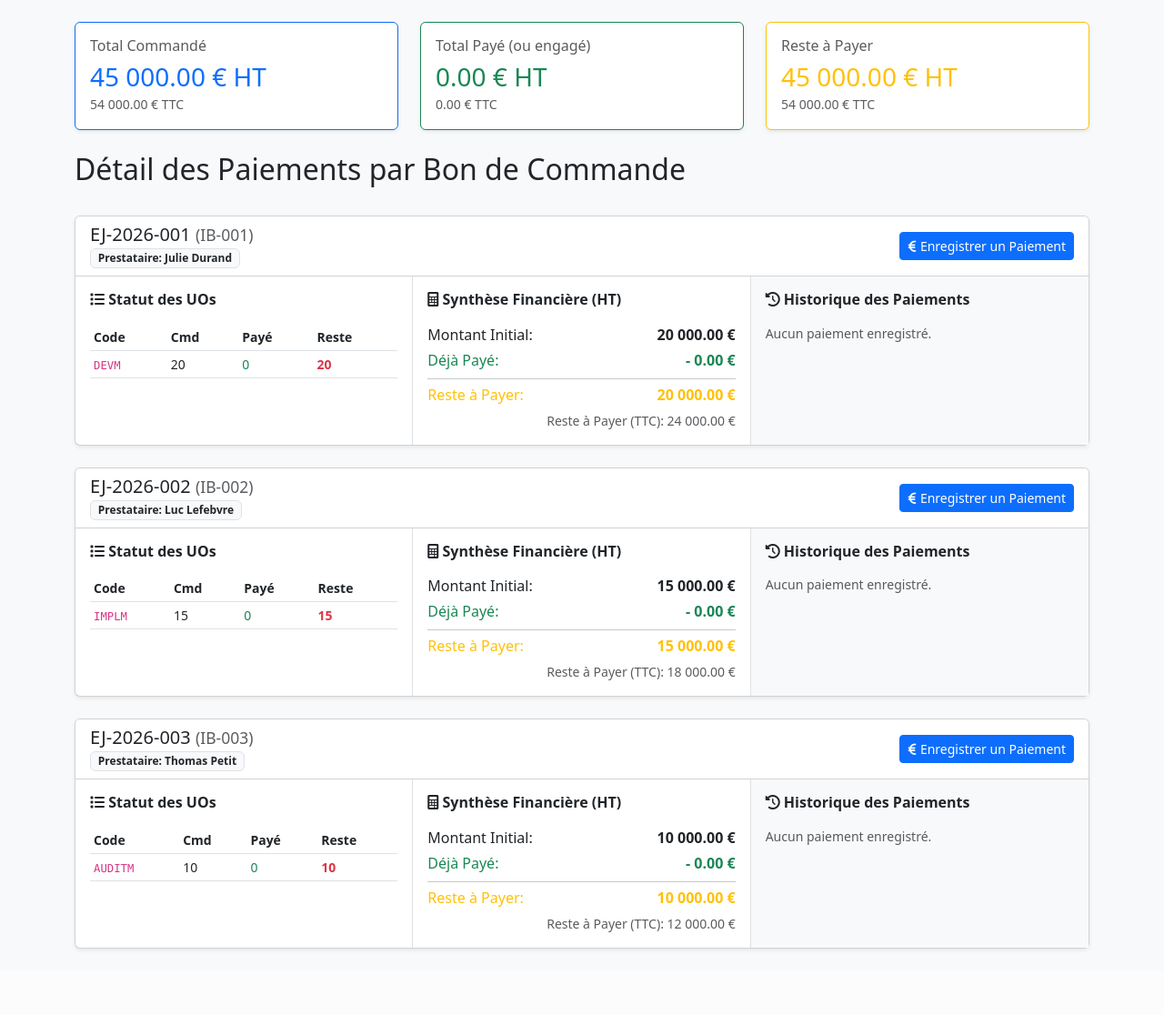
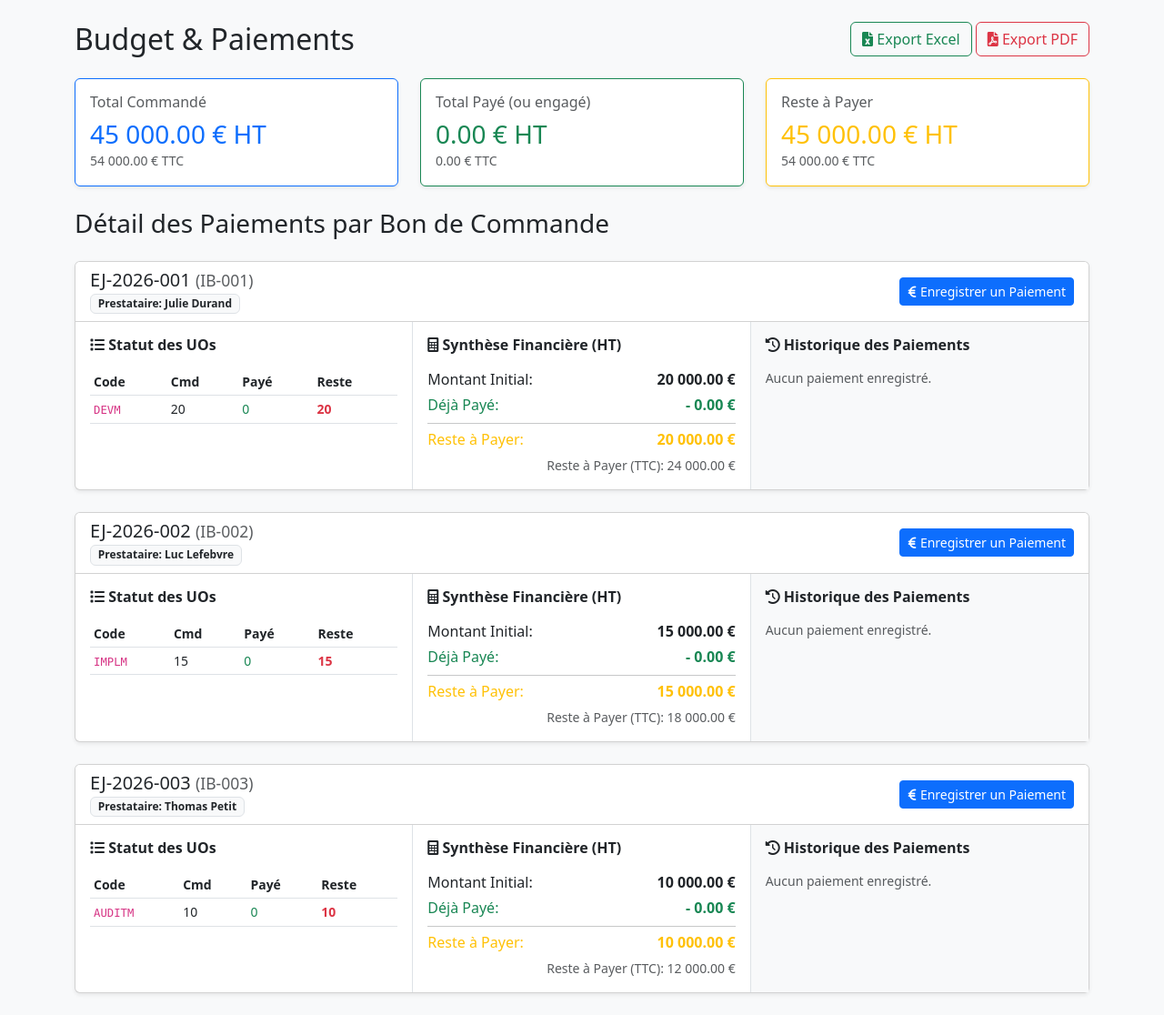
Before and after one commit to nviault-dgfip/gestion-equipe, a Flask app: page /budget in a window 1280 px wide. Shown: the part 56-1172 px from the top of the page at 91% size. Before the commit the page ends 1101 px from the top, so only its background shows below. Run offline with Flask 3, Linux system fonts and the light colour scheme; some libraries are stand-ins or nearby versions.

Commit message:
feat: add Excel and PDF export functionality to budget page
- Refactored budget data calculation into a reusable helper function.
- Added `/budget/export/excel` route for multi-tab Excel reports.
- Added `/budget/export/pdf` route for formal landscape PDF reports using fpdf2.
- Updated budget template with export buttons in the top-right corner.
- Modernized FPDF syntax to avoid deprecation warnings.

Co-authored-by: nviault-dgfip <55130436+nviault-dgfip@users.noreply.github.com>

```diff
--- a/app.py
+++ b/app.py
@@ -1,6 +1,7 @@
-from flask import Flask, render_template, request, send_file, redirect, url_for, flash, session
+from flask import Flask, render_template, request, send_file, redirect, url_for, flash, session, make_response
 from flask_wtf.csrf import CSRFProtect
 import pandas as pd
+from fpdf import FPDF, XPos, YPos
 import json
 import os
 import numpy as np
@@ -546,8 +547,7 @@ def match_member_conso(member, conso_map):
 
     return total_conso_monthly
 
-@app.route('/budget')
-def budget_index():
+def get_budget_data_context():
     team = load_team()
     marche = load_marche()
     tva_rate = marche.get('annexe_financiere', {}).get('tva_taux_percent', 20)
@@ -693,14 +693,232 @@ def budget_index():
             global_summary["remaining_ht"] += bc_rem_ht
             global_summary["remaining_ttc"] += bc_rem_ttc
 
-    return render_template('budget.html',
-                           budget=budget_data,
-                           summary=global_summary,
-                           marche=marche,
-                           today=date.today().strftime("%Y-%m-%d"),
-                           monthly_costs=monthly_costs_per_member,
-                           global_monthly=global_monthly_costs,
-                           months=sorted_all_months)
+    return {
+        "budget": budget_data,
+        "summary": global_summary,
+        "marche": marche,
+        "today": date.today().strftime("%Y-%m-%d"),
+        "monthly_costs": monthly_costs_per_member,
+        "global_monthly": global_monthly_costs,
+        "months": sorted_all_months
+    }
+
+@app.route('/budget')
+def budget_index():
+    ctx = get_budget_data_context()
+    return render_template('budget.html', **ctx)
+
+class BudgetPDF(FPDF):
+    def header(self):
+        self.set_font('helvetica', 'B', 15)
+        self.cell(0, 10, 'Rapport de Budget et Paiements', align='C', new_x=XPos.LMARGIN, new_y=YPos.NEXT)
+        self.set_font('helvetica', 'I', 10)
+        self.cell(0, 10, f'Généré le {datetime.now().strftime("%d/%m/%Y %H:%M")}', align='R', new_x=XPos.LMARGIN, new_y=YPos.NEXT)
+        self.ln(5)
+
+    def footer(self):
+        self.set_y(-15)
+        self.set_font('helvetica', 'I', 8)
+        self.cell(0, 10, f'Page {self.page_no()}/{{nb}}', align='C')
+
+@app.route('/budget/export/pdf')
+def budget_export_pdf():
+    ctx = get_budget_data_context()
+    pdf = BudgetPDF(orientation='L', unit='mm', format='A4')
+    pdf.alias_nb_pages()
+    pdf.add_page()
+
+    # 1. Résumé Global
+    pdf.set_font('helvetica', 'B', 12)
+    pdf.cell(0, 10, '1. Résumé Global', new_x=XPos.LMARGIN, new_y=YPos.NEXT)
+    pdf.set_font('helvetica', '', 10)
+
+    summary = ctx['summary']
+    pdf.cell(60, 8, "Indicateur", border=1)
+    pdf.cell(60, 8, "Montant HT", border=1)
+    pdf.cell(60, 8, "Montant TTC", border=1, new_x=XPos.LMARGIN, new_y=YPos.NEXT)
+
+    indicators = [
+        ["Total Commandé", summary['total_ht'], summary['total_ttc']],
+        ["Total Payé", summary['paid_ht'], summary['paid_ttc']],
+        ["Reste à Payer", summary['remaining_ht'], summary['remaining_ttc']]
+    ]
+
+    for row in indicators:
+        pdf.cell(60, 8, row[0], border=1)
+        pdf.cell(60, 8, f"{row[1]:,.2f} EUR".replace(',', ' '), border=1)
+        pdf.cell(60, 8, f"{row[2]:,.2f} EUR".replace(',', ' '), border=1, new_x=XPos.LMARGIN, new_y=YPos.NEXT)
+
+    pdf.ln(10)
+
+    # 2. Coûts Mensuels
+    pdf.set_font('helvetica', 'B', 12)
+    pdf.cell(0, 10, '2. Coûts Mensuels Global', new_x=XPos.LMARGIN, new_y=YPos.NEXT)
+    pdf.set_font('helvetica', '', 10)
+
+    months = ctx['months']
+    global_monthly = ctx['global_monthly']
+
+    pdf.cell(40, 8, 'Mois', border=1)
+    pdf.cell(40, 8, 'Coût HT', border=1, new_x=XPos.LMARGIN, new_y=YPos.NEXT)
+    for m in months:
+        pdf.cell(40, 8, m, border=1)
+        pdf.cell(40, 8, f"{global_monthly[m]:,.2f} EUR".replace(',', ' '), border=1, new_x=XPos.LMARGIN, new_y=YPos.NEXT)
+
+    if ctx['monthly_costs']:
+        pdf.add_page()
+        pdf.set_font('helvetica', 'B', 12)
+        pdf.cell(0, 10, '3. Détail par Prestataire', new_x=XPos.LMARGIN, new_y=YPos.NEXT)
+        pdf.set_font('helvetica', '', 8)
+
+        # Headers
+        pdf.cell(45, 8, 'Prestataire', border=1)
+        num_months = len(months)
+        # On calcule une largeur dynamique pour les mois
+        # Largeur disponible : 297 (A4 L) - 10*2 (margins) - 45 (name) - 25 (total) = 207
+        month_width = min(20, 207 / max(1, num_months))
+
+        for m in months:
+            pdf.cell(month_width, 8, m, border=1)
+        pdf.cell(25, 8, 'Total', border=1, new_x=XPos.LMARGIN, new_y=YPos.NEXT)
+
+        for name, costs in ctx['monthly_costs'].items():
+            pdf.cell(45, 8, name[:25], border=1)
+            row_total = 0
+            for m in months:
+                val = costs.get(m, 0)
+                pdf.cell(month_width, 8, f"{val:,.0f}".replace(',', ' '), border=1)
+                row_total += val
+            pdf.cell(25, 8, f"{row_total:,.2f}".replace(',', ' '), border=1, new_x=XPos.LMARGIN, new_y=YPos.NEXT)
+
+    pdf.add_page()
+    pdf.set_font('helvetica', 'B', 12)
+    pdf.cell(0, 10, '4. Détail des Bons de Commande et Historique', new_x=XPos.LMARGIN, new_y=YPos.NEXT)
+
+    for bc in ctx['budget']:
+        pdf.set_font('helvetica', 'B', 10)
+        pdf.set_fill_color(240, 240, 240)
+        pdf.cell(0, 8, f"BC: {bc['chorus_id']} ({bc['ibis_id']}) - {bc['member_name']}", fill=True, new_x=XPos.LMARGIN, new_y=YPos.NEXT)
+        pdf.set_font('helvetica', '', 9)
+        pdf.cell(60, 6, f"Initial HT: {bc['total_ht']:,.2f} EUR".replace(',', ' '))
+        pdf.cell(60, 6, f"Déjà Payé HT: {bc['paid_ht']:,.2f} EUR".replace(',', ' '))
+        pdf.cell(60, 6, f"Reste HT: {bc['remaining_ht']:,.2f} EUR".replace(',', ' '), new_x=XPos.LMARGIN, new_y=YPos.NEXT)
+
+        if bc['payments']:
+            pdf.set_font('helvetica', 'B', 8)
+            pdf.cell(30, 6, "Date", border=1)
+            pdf.cell(25, 6, "Type", border=1)
+            pdf.cell(40, 6, "SF ID", border=1)
+            pdf.cell(100, 6, "Détail", border=1, new_x=XPos.LMARGIN, new_y=YPos.NEXT)
+            pdf.set_font('helvetica', '', 8)
+            for pay in bc['payments']:
+                pdf.cell(30, 6, str(pay.get('date_demande', '')), border=1)
+                pdf.cell(25, 6, str(pay['type']), border=1)
+                pdf.cell(40, 6, str(pay.get('service_fait_id', '')), border=1)
+                detail = ""
+                if pay['type'] == 'percentage':
+                    detail = f"{pay['percentage']}%"
+                else:
+                    detail = ", ".join([f"{uo['quantite']}x{uo['code']}" for uo in pay.get('uos', [])])
+                pdf.cell(100, 6, detail[:70], border=1, new_x=XPos.LMARGIN, new_y=YPos.NEXT)
+        else:
+            pdf.set_font('helvetica', 'I', 8)
+            pdf.cell(0, 6, "Aucun paiement enregistré.", new_x=XPos.LMARGIN, new_y=YPos.NEXT)
+        pdf.ln(5)
+
+        if pdf.get_y() > 170:
+            pdf.add_page()
+
+    output = pdf.output()
+    response = make_response(output)
+    response.headers.set('Content-Disposition', 'attachment', filename=f"Budget_Export_{datetime.now().strftime('%Y-%m-%d')}.pdf")
+    response.headers.set('Content-Type', 'application/pdf')
+    return response
+
+@app.route('/budget/export/excel')
+def budget_export_excel():
+    ctx = get_budget_data_context()
+    output = BytesIO()
+
+    with pd.ExcelWriter(output, engine='openpyxl') as writer:
+        # Tab 1: Résumé Global
+        summary = ctx['summary']
+        df_summary = pd.DataFrame([
+            {"Indicateur": "Total Commandé HT", "Valeur (€)": summary['total_ht']},
+            {"Indicateur": "Total Commandé TTC", "Valeur (€)": summary['total_ttc']},
+            {"Indicateur": "Total Payé HT", "Valeur (€)": summary['paid_ht']},
+            {"Indicateur": "Total Payé TTC", "Valeur (€)": summary['paid_ttc']},
+            {"Indicateur": "Reste à Payer HT", "Valeur (€)": summary['remaining_ht']},
+            {"Indicateur": "Reste à Payer TTC", "Valeur (€)": summary['remaining_ttc']}
+        ])
+        df_summary.to_excel(writer, index=False, sheet_name='Résumé Global')
+
+        # Tab 2: Coûts Mensuels
+        months = ctx['months']
+        global_monthly = ctx['global_monthly']
+        df_global = pd.DataFrame([{"Mois": m, "Coût HT (€)": global_monthly[m]} for m in months])
+
+        detailed_data = []
+        for name, costs in ctx['monthly_costs'].items():
+            row = {"Prestataire": name}
+            row_total = 0
+            for m in months:
+                val = costs.get(m, 0)
+                row[m] = val
+                row_total += val
+            row["Total (€)"] = row_total
+            detailed_data.append(row)
+        df_detailed = pd.DataFrame(detailed_data)
+
+        df_global.to_excel(writer, index=False, sheet_name='Coûts Mensuels', startrow=0)
+        df_detailed.to_excel(writer, index=False, sheet_name='Coûts Mensuels', startrow=len(df_global) + 3)
+
+        # Tab 3: Détails des BC
+        bc_rows = []
+        for bc in ctx['budget']:
+            bc_rows.append({
+                "BC Chorus": bc['chorus_id'],
+                "BC Ibis": bc['ibis_id'],
+                "Prestataire": bc['member_name'],
+                "Montant Initial HT": bc['total_ht'],
+                "Montant Initial TTC": bc['total_ttc'],
+                "Déjà Payé HT": bc['paid_ht'],
+                "Reste à Payer HT": bc['remaining_ht'],
+                "Reste à Payer TTC": bc['remaining_ttc']
+            })
+        df_bc = pd.DataFrame(bc_rows)
+        df_bc.to_excel(writer, index=False, sheet_name='Détails BC')
+
+        # Tab 4: Historique des Paiements
+        pay_rows = []
+        for bc in ctx['budget']:
+            for pay in bc['payments']:
+                detail = ""
+                if pay['type'] == 'percentage':
+                    detail = f"{pay['percentage']}%"
+                else:
+                    detail = ", ".join([f"{uo['quantite']} x {uo['code']}" for uo in pay.get('uos', [])])
+
+                pay_rows.append({
+                    "BC Chorus": bc['chorus_id'],
+                    "Prestataire": bc['member_name'],
+                    "Date Demande": pay.get('date_demande', ''),
+                    "Type": pay['type'],
+                    "ID Service Fait": pay.get('service_fait_id', ''),
+                    "Détail": detail
+                })
+        df_pay = pd.DataFrame(pay_rows)
+        df_pay.to_excel(writer, index=False, sheet_name='Historique Paiements')
+
+        # Auto-ajustement des colonnes
+        for sheetname in writer.sheets:
+            worksheet = writer.sheets[sheetname]
+            for column_cells in worksheet.columns:
+                length = max(len(str(cell.value)) for cell in column_cells)
+                worksheet.column_dimensions[column_cells[0].column_letter].width = length + 2
+
+    output.seek(0)
+    return send_file(output, download_name=f"Budget_Export_{datetime.now().strftime('%Y-%m-%d')}.xlsx", as_attachment=True, mimetype='application/vnd.openxmlformats-officedocument.spreadsheetml.sheet')
 
 @app.route('/budget/payer', methods=['POST'])
 def budget_payer():
--- a/templates/budget.html
+++ b/templates/budget.html
@@ -23,6 +23,18 @@
     </nav>
 
     <div class="container">
+        <div class="d-flex justify-content-between align-items-center mb-4">
+            <h2 class="mb-0">Budget & Paiements</h2>
+            <div>
+                <a href="/budget/export/excel" class="btn btn-outline-success">
+                    <i class="fas fa-file-excel"></i> Export Excel
+                </a>
+                <a href="/budget/export/pdf" class="btn btn-outline-danger">
+                    <i class="fas fa-file-pdf"></i> Export PDF
+                </a>
+            </div>
+        </div>
+
         {% with messages = get_flashed_messages(with_categories=true) %}
           {% if messages %}
             {% for category, message in messages %}
@@ -127,8 +139,8 @@
         {% endif %}
 
         <!-- BC List -->
-        <div class="mb-4 d-flex justify-content-between align-items-center">
-            <h2>Détail des Paiements par Bon de Commande</h2>
+        <div class="mb-4">
+            <h3>Détail des Paiements par Bon de Commande</h3>
         </div>
 
         {% for item in budget %}
```
